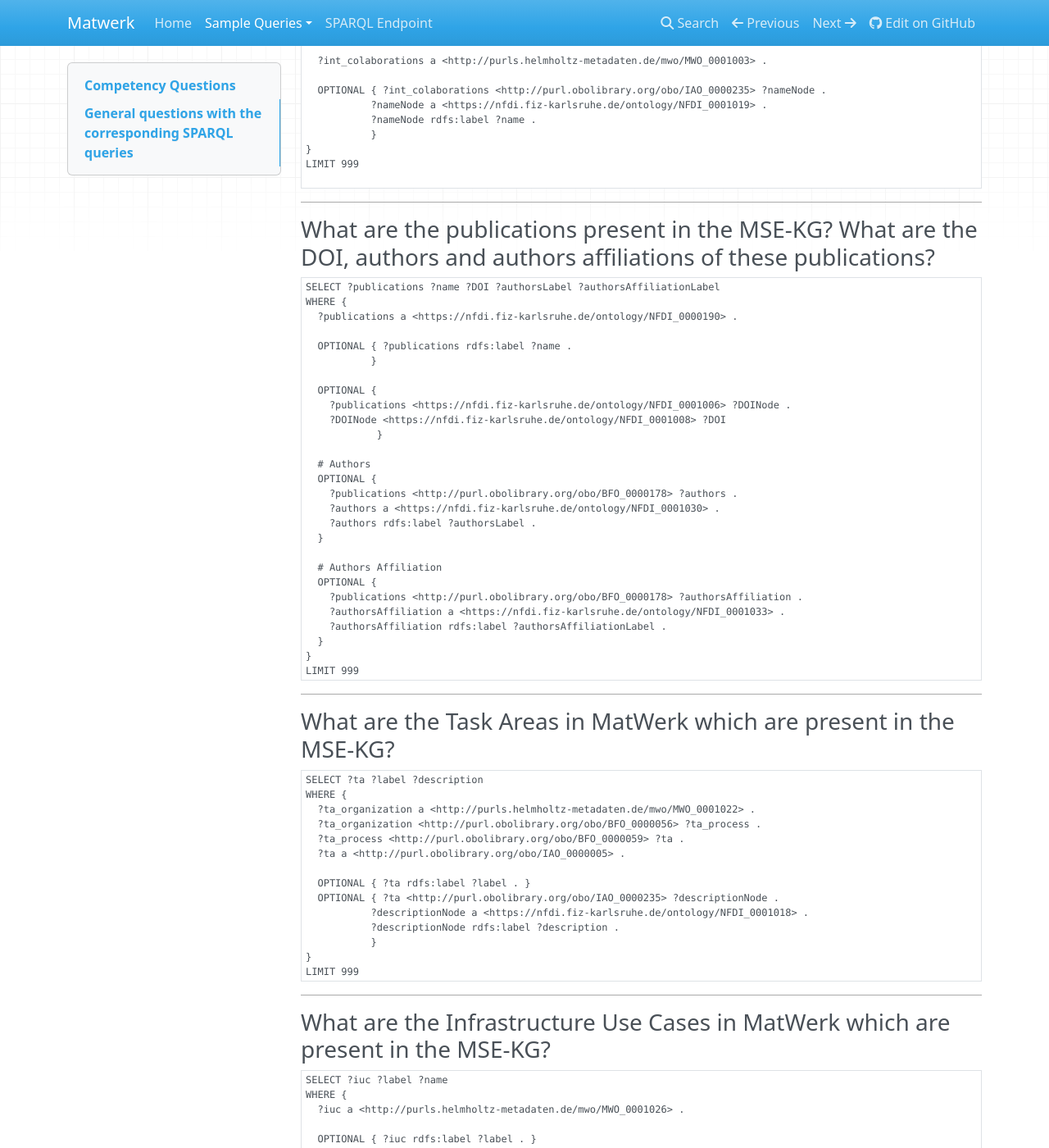
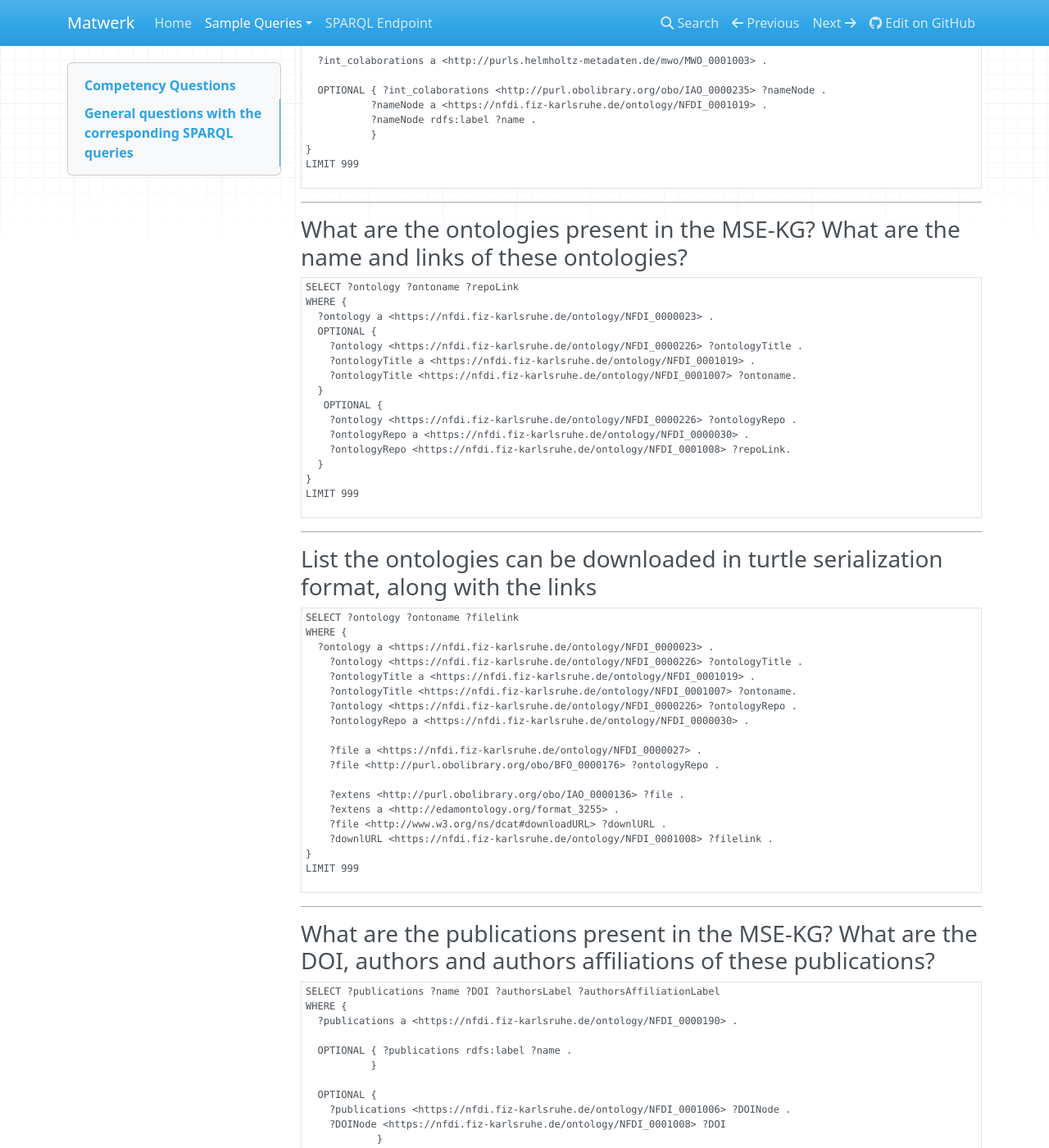
Before and after one commit to ISE-FIZKarlsruhe/matwerk, an MkDocs documentation site: the page built from docs/general_queries.md, in a window 1280 px wide and 1400 px high, scrolled down 8877 px. Shown: the whole window at 82% size. Built offline with MkDocs 1.6.1, drawn with Linux system fonts in a browser that asks for light colours; nearby versions of some CDN libraries.

Commit message:
Update general_queries.md
added another ontology query

````diff
--- a/docs/general_queries.md
+++ b/docs/general_queries.md
@@ -487,6 +487,53 @@ LIMIT 999
 ```
 
 ---
+### What are the ontologies present in the MSE-KG? What are the name and links of these ontologies?
+
+```sparql
+SELECT ?ontology ?ontoname ?repoLink
+WHERE {
+  ?ontology a <https://nfdi.fiz-karlsruhe.de/ontology/NFDI_0000023> .
+  OPTIONAL {
+    ?ontology <https://nfdi.fiz-karlsruhe.de/ontology/NFDI_0000226> ?ontologyTitle .
+    ?ontologyTitle a <https://nfdi.fiz-karlsruhe.de/ontology/NFDI_0001019> .
+    ?ontologyTitle <https://nfdi.fiz-karlsruhe.de/ontology/NFDI_0001007> ?ontoname.
+  }
+   OPTIONAL {
+    ?ontology <https://nfdi.fiz-karlsruhe.de/ontology/NFDI_0000226> ?ontologyRepo .
+    ?ontologyRepo a <https://nfdi.fiz-karlsruhe.de/ontology/NFDI_0000030> .
+    ?ontologyRepo <https://nfdi.fiz-karlsruhe.de/ontology/NFDI_0001008> ?repoLink.
+  }
+}
+LIMIT 999
+
+```
+
+---
+### List the ontologies can be downloaded in turtle serialization format, along with the links
+
+```sparql
+SELECT ?ontology ?ontoname ?filelink
+WHERE {
+  ?ontology a <https://nfdi.fiz-karlsruhe.de/ontology/NFDI_0000023> .
+    ?ontology <https://nfdi.fiz-karlsruhe.de/ontology/NFDI_0000226> ?ontologyTitle .
+    ?ontologyTitle a <https://nfdi.fiz-karlsruhe.de/ontology/NFDI_0001019> .
+    ?ontologyTitle <https://nfdi.fiz-karlsruhe.de/ontology/NFDI_0001007> ?ontoname.
+    ?ontology <https://nfdi.fiz-karlsruhe.de/ontology/NFDI_0000226> ?ontologyRepo .
+    ?ontologyRepo a <https://nfdi.fiz-karlsruhe.de/ontology/NFDI_0000030> .
+
+    ?file a <https://nfdi.fiz-karlsruhe.de/ontology/NFDI_0000027> .
+    ?file <http://purl.obolibrary.org/obo/BFO_0000176> ?ontologyRepo .
+
+    ?extens <http://purl.obolibrary.org/obo/IAO_0000136> ?file .
+    ?extens a <http://edamontology.org/format_3255> .
+    ?file <http://www.w3.org/ns/dcat#downloadURL> ?downlURL .
+    ?downlURL <https://nfdi.fiz-karlsruhe.de/ontology/NFDI_0001008> ?filelink .
+}
+LIMIT 999
+
+```
+
+---
 ### What are the publications present in the MSE-KG? What are the DOI, authors and authors affiliations of these publications?
 
 ```sparql
````
